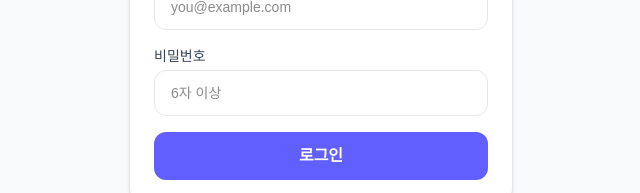
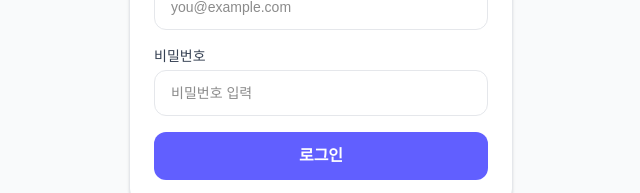
Before and after one commit to minyoung-assistant/habit-tracker, a Next.js app: page /auth in a window 1280 px wide. Shown: the part 473-666 px from the top of the page, without its empty margins (319-959 px from the left). Built offline with nearby package versions, Linux system fonts and the light colour scheme.

Commit message:
feat: password strength validation with real-time checklist on signup

```diff
--- a/app/auth/page.tsx
+++ b/app/auth/page.tsx
@@ -1,9 +1,17 @@
 'use client'
 
-import { useState } from 'react'
+import { useState, useMemo } from 'react'
 import { useRouter } from 'next/navigation'
 import { createClient } from '@/lib/supabase'
 import { useLanguage } from '@/lib/LanguageContext'
+
+const checkPassword = (pw: string) => ({
+  length:    pw.length >= 8,
+  uppercase: /[A-Z]/.test(pw),
+  lowercase: /[a-z]/.test(pw),
+  number:    /[0-9]/.test(pw),
+  special:   /[^A-Za-z0-9]/.test(pw),
+})
 
 export default function AuthPage() {
   const [isLogin, setIsLogin] = useState(true)
@@ -12,15 +20,24 @@ export default function AuthPage() {
   const [loading, setLoading] = useState(false)
   const [error, setError] = useState('')
   const [message, setMessage] = useState('')
+  const [showPwChecks, setShowPwChecks] = useState(false)
   const router = useRouter()
   const { language, setLanguage, t } = useLanguage()
 
+  const pwChecks = useMemo(() => checkPassword(password), [password])
+  const pwValid = Object.values(pwChecks).every(Boolean)
+
   const handleSubmit = async (e: React.FormEvent) => {
     e.preventDefault()
-    setLoading(true)
     setError('')
     setMessage('')
 
+    if (!isLogin && !pwValid) {
+      setError(t('auth.error_pw_weak'))
+      return
+    }
+
+    setLoading(true)
     const supabase = createClient()
 
     if (isLogin) {
@@ -41,6 +58,14 @@ export default function AuthPage() {
 
     setLoading(false)
   }
+
+  const checks = [
+    { key: 'length',    label: t('auth.pw_length') },
+    { key: 'uppercase', label: t('auth.pw_uppercase') },
+    { key: 'lowercase', label: t('auth.pw_lowercase') },
+    { key: 'number',    label: t('auth.pw_number') },
+    { key: 'special',   label: t('auth.pw_special') },
+  ] as const
 
   return (
     <div className="min-h-screen flex items-center justify-center bg-gray-50 px-4">
@@ -69,7 +94,7 @@ export default function AuthPage() {
           {/* Tab */}
           <div className="flex bg-gray-100 rounded-xl p-1 mb-6">
             <button
-              onClick={() => { setIsLogin(true); setError(''); setMessage('') }}
+              onClick={() => { setIsLogin(true); setError(''); setMessage(''); setShowPwChecks(false) }}
               className={`flex-1 py-2 text-sm font-medium rounded-lg transition-all ${
                 isLogin ? 'bg-white text-indigo-600 shadow-sm' : 'text-gray-500'
               }`}
@@ -98,17 +123,40 @@ export default function AuthPage() {
                 className="w-full px-4 py-3 rounded-xl border border-gray-200 focus:outline-none focus:ring-2 focus:ring-indigo-500 text-sm"
               />
             </div>
+
             <div>
               <label className="block text-sm font-medium text-gray-700 mb-1">{t('auth.password')}</label>
               <input
                 type="password"
                 value={password}
                 onChange={(e) => setPassword(e.target.value)}
+                onFocus={() => !isLogin && setShowPwChecks(true)}
                 required
-                placeholder={t('auth.passwordPlaceholder')}
-                minLength={6}
-                className="w-full px-4 py-3 rounded-xl border border-gray-200 focus:outline-none focus:ring-2 focus:ring-indigo-500 text-sm"
+                placeholder={isLogin ? '비밀번호 입력' : t('auth.pw_length')}
+                className={`w-full px-4 py-3 rounded-xl border focus:outline-none focus:ring-2 text-sm transition-colors ${
+                  !isLogin && showPwChecks && password
+                    ? pwValid
+                      ? 'border-green-400 focus:ring-green-400'
+                      : 'border-orange-300 focus:ring-orange-300'
+                    : 'border-gray-200 focus:ring-indigo-500'
+                }`}
               />
+
+              {/* Password checklist - only on signup */}
+              {!isLogin && showPwChecks && (
+                <div className="mt-2 flex flex-col gap-1">
+                  {checks.map(({ key, label }) => (
+                    <div key={key} className="flex items-center gap-2">
+                      <span className={`text-xs font-bold ${pwChecks[key] ? 'text-green-500' : 'text-gray-300'}`}>
+                        {pwChecks[key] ? '✓' : '○'}
+                      </span>
+                      <span className={`text-xs ${pwChecks[key] ? 'text-green-600' : 'text-gray-400'}`}>
+                        {label}
+                      </span>
+                    </div>
+                  ))}
+                </div>
+              )}
             </div>
 
             {error && (
@@ -124,7 +172,7 @@ export default function AuthPage() {
 
             <button
               type="submit"
-              disabled={loading}
+              disabled={loading || (!isLogin && showPwChecks && !pwValid)}
               className="w-full py-3 bg-indigo-500 text-white font-semibold rounded-xl hover:bg-indigo-600 disabled:opacity-50 transition-colors"
             >
               {loading ? t('auth.loading') : isLogin ? t('auth.submit_login') : t('auth.submit_signup')}
--- a/lib/i18n.ts
+++ b/lib/i18n.ts
@@ -14,6 +14,12 @@ export type TranslationKey =
   | 'auth.error_login'
   | 'auth.error_signup'
   | 'auth.success_signup'
+  | 'auth.pw_length'
+  | 'auth.pw_uppercase'
+  | 'auth.pw_lowercase'
+  | 'auth.pw_number'
+  | 'auth.pw_special'
+  | 'auth.error_pw_weak'
   | 'nav.today'
   | 'nav.habits'
   | 'nav.calendar'
@@ -66,6 +72,12 @@ const translations: Translations = {
       error_login: '이메일 또는 비밀번호가 올바르지 않습니다.',
       error_signup: '회원가입에 실패했습니다. 다시 시도해주세요.',
       success_signup: '이메일을 확인해주세요. 인증 링크가 발송되었습니다.',
+      pw_length: '8자 이상',
+      pw_uppercase: '영문 대문자 포함',
+      pw_lowercase: '영문 소문자 포함',
+      pw_number: '숫자 포함',
+      pw_special: '특수문자 포함 (!@#$%^&* 등)',
+      error_pw_weak: '비밀번호 조건을 모두 충족해주세요.',
     },
     nav: {
       today: '오늘',
@@ -126,6 +138,12 @@ const translations: Translations = {
       error_login: 'Invalid email or password.',
       error_signup: 'Sign up failed. Please try again.',
       success_signup: 'Check your email for the confirmation link.',
+      pw_length: 'At least 8 characters',
+      pw_uppercase: 'One uppercase letter',
+      pw_lowercase: 'One lowercase letter',
+      pw_number: 'One number',
+      pw_special: 'One special character (!@#$%^&* etc.)',
+      error_pw_weak: 'Password does not meet all requirements.',
     },
     nav: {
       today: 'Today',
```
